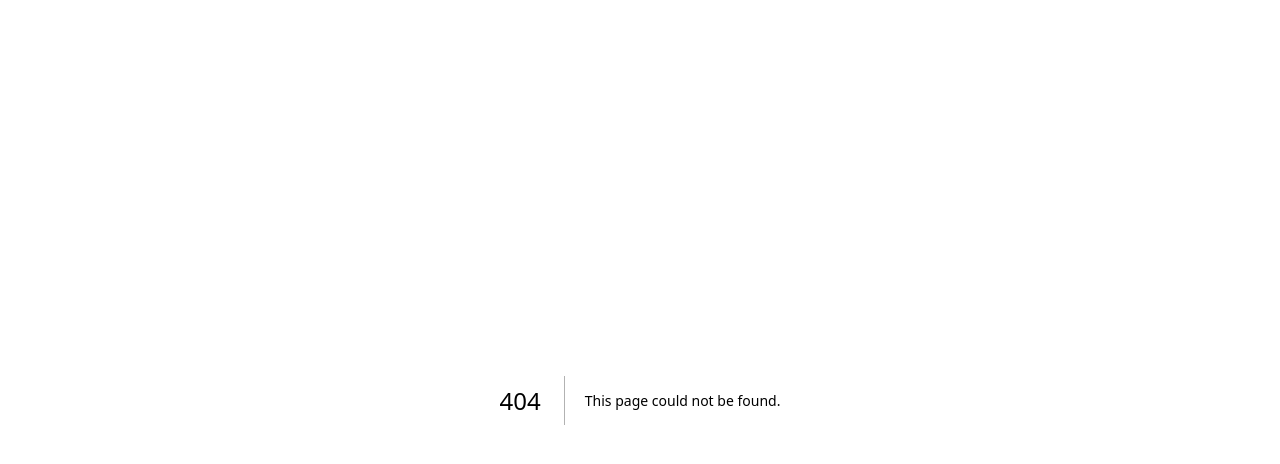
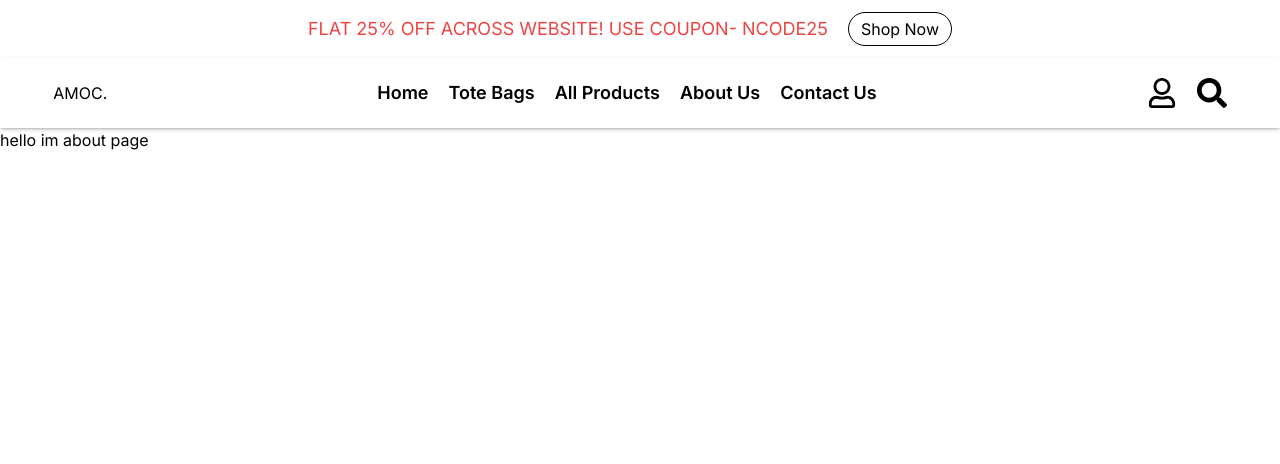
Before and after one commit to Hariom8799/AMOC, a Next.js app: page /about in a window 1280 px wide. Before the commit this address had no page. Shown: the top 464 px of the page. Built offline with nearby package versions, Linux system fonts and the light colour scheme.

Commit message:
Navbar and upper section create successfully

```diff
--- a/package.json
+++ b/package.json
@@ -9,9 +9,13 @@
     "lint": "next lint"
   },
   "dependencies": {
+    "@emotion/react": "^11.11.1",
+    "@emotion/styled": "^11.11.0",
+    "@mui/material": "^5.14.17",
+    "next": "14.0.2",
     "react": "^18",
     "react-dom": "^18",
-    "next": "14.0.2"
+    "react-icons": "^4.11.0"
   },
   "devDependencies": {
     "autoprefixer": "^10.0.1",
--- /dev/null
+++ b/src/app/(pages)/about/page.jsx
@@ -0,0 +1,11 @@
+import React from 'react'
+
+const page = () => {
+  return (
+    <div>
+      hello im about page
+    </div>
+  )
+}
+
+export default page
--- /dev/null
+++ b/src/app/(pages)/contact/page.jsx
@@ -0,0 +1,11 @@
+import React from 'react'
+
+const page = () => {
+  return (
+    <div>
+      hello im contact page
+    </div>
+  )
+}
+
+export default page
--- /dev/null
+++ b/src/app/(pages)/login/page.jsx
@@ -0,0 +1,11 @@
+import React from 'react'
+
+const page = () => {
+  return (
+    <div>
+      im login page
+    </div>
+  )
+}
+
+export default page
--- /dev/null
+++ b/src/app/(pages)/products/page.jsx
@@ -0,0 +1,11 @@
+import React from 'react'
+
+const page = () => {
+  return (
+    <div>
+      hello im product page
+    </div>
+  )
+}
+
+export default page
--- /dev/null
+++ b/src/app/components/DiscountHeader.jsx
@@ -0,0 +1,17 @@
+import Link from 'next/link'
+import React from 'react'
+
+const DiscountHeader = () => {
+  return (
+    <div className='flex items-center justify-center py-3 '>
+      <p className='text-lg text-red-500'>FLAT 25% OFF ACROSS WEBSITE! USE COUPON- NCODE25</p>
+      <button className='py-1 px-3 rounded-full mx-5 border border-black hover:text-white hover:bg-black transition-all duration-200'>
+        <Link href="/products">
+            Shop Now
+        </Link>
+      </button>
+    </div>
+  )
+}
+
+export default DiscountHeader
--- /dev/null
+++ b/src/app/components/NavBar.jsx
@@ -0,0 +1,34 @@
+import Link from 'next/link'
+import React from 'react'
+import Navs from './Navs'
+import {FaRegUser,FaSearch} from 'react-icons/fa'
+
+const NavBar = () => {
+  return (
+    <div className='w-full nav-shadow'>
+      <nav className='flex justify-between items-center w-11/12 py-5 mx-auto '>
+        {/* left most space  logo*/}
+        <div>
+        <Link href="/">
+                <p>AMOC.</p>
+            </Link>
+        </div>
+
+        {/* middle space for nav */}
+
+        <Navs/>
+
+        {/* right most for icons */}
+        <div className='flex justify-between space-x-5 items-center text-3xl'>
+            <Link href="/login">
+                <FaRegUser/>
+            </Link>
+            <FaSearch/>
+        </div>
+
+      </nav>
+    </div>
+  )
+}
+
+export default NavBar
--- /dev/null
+++ b/src/app/components/Navs.jsx
@@ -0,0 +1,38 @@
+import Link from 'next/link'
+import React from 'react'
+
+const Navs = () => {
+  return (
+    <div className='text-lg font-semibold '>
+      <ul className='flex items-center space-x-5 justify-between'>
+        <li>
+            <Link href="/">
+                Home
+            </Link>
+        </li>
+        <li>
+            <Link href="/">
+                Tote Bags
+            </Link>
+        </li>
+        <li>
+            <Link href="/products">
+                All Products
+            </Link>
+        </li>
+        <li>
+            <Link href="/about">
+                About Us
+            </Link>
+        </li>
+        <li>
+            <Link href="/contact">
+                Contact Us
+            </Link>
+        </li>
+      </ul>
+    </div>
+  )
+}
+
+export default Navs
--- a/src/app/globals.css
+++ b/src/app/globals.css
@@ -2,7 +2,7 @@
 @tailwind components;
 @tailwind utilities;
 
-:root {
+/* :root {
   --foreground-rgb: 0, 0, 0;
   --background-start-rgb: 214, 219, 220;
   --background-end-rgb: 255, 255, 255;
@@ -24,4 +24,8 @@ body {
       rgb(var(--background-end-rgb))
     )
     rgb(var(--background-start-rgb));
+} */
+
+.nav-shadow{
+  box-shadow: rgba(50, 50, 93, 0.25) 0px 2px 5px -1px, rgba(0, 0, 0, 0.3) 0px 1px 3px -1px;
 }
--- a/src/app/layout.js
+++ b/src/app/layout.js
@@ -1,5 +1,7 @@
 import { Inter } from 'next/font/google'
 import './globals.css'
+import NavBar from './components/NavBar'
+import DiscountHeader from './components/DiscountHeader'
 
 const inter = Inter({ subsets: ['latin'] })
 
@@ -11,7 +13,12 @@ export const metadata = {
 export default function RootLayout({ children }) {
   return (
     <html lang="en">
-      <body className={inter.className}>{children}</body>
+      <body className={inter.className}>
+        <DiscountHeader/>
+        <NavBar/>
+        {children}
+
+        </body>
     </html>
   )
 }
--- a/src/app/page.js
+++ b/src/app/page.js
@@ -1,113 +1,10 @@
 import Image from 'next/image'
+// import Carousel from './components/carousel'
 
 export default function Home() {
   return (
-    <main className="flex min-h-screen flex-col items-center justify-between p-24">
-      <div className="z-10 max-w-5xl w-full items-center justify-between font-mono text-sm lg:flex">
-        <p className="fixed left-0 top-0 flex w-full justify-center border-b border-gray-300 bg-gradient-to-b from-zinc-200 pb-6 pt-8 backdrop-blur-2xl dark:border-neutral-800 dark:bg-zinc-800/30 dark:from-inherit lg:static lg:w-auto  lg:rounded-xl lg:border lg:bg-gray-200 lg:p-4 lg:dark:bg-zinc-800/30">
-          Get started by editing&nbsp;
-          <code className="font-mono font-bold">src/app/page.js</code>
-        </p>
-        <div className="fixed bottom-0 left-0 flex h-48 w-full items-end justify-center bg-gradient-to-t from-white via-white dark:from-black dark:via-black lg:static lg:h-auto lg:w-auto lg:bg-none">
-          <a
-            className="pointer-events-none flex place-items-center gap-2 p-8 lg:pointer-events-auto lg:p-0"
-            href="https://vercel.com?utm_source=create-next-app&utm_medium=appdir-template&utm_campaign=create-next-app"
-            target="_blank"
-            rel="noopener noreferrer"
-          >
-            By{' '}
-            <Image
-              src="/vercel.svg"
-              alt="Vercel Logo"
-              className="dark:invert"
-              width={100}
-              height={24}
-              priority
-            />
-          </a>
-        </div>
-      </div>
-
-      <div className="relative flex place-items-center before:absolute before:h-[300px] before:w-[480px] before:-translate-x-1/2 before:rounded-full before:bg-gradient-radial before:from-white before:to-transparent before:blur-2xl before:content-[''] after:absolute after:-z-20 after:h-[180px] after:w-[240px] after:translate-x-1/3 after:bg-gradient-conic after:from-sky-200 after:via-blue-200 after:blur-2xl after:content-[''] before:dark:bg-gradient-to-br before:dark:from-transparent before:dark:to-blue-700 before:dark:opacity-10 after:dark:from-sky-900 after:dark:via-[#0141ff] after:dark:opacity-40 before:lg:h-[360px] z-[-1]">
-        <Image
-          className="relative dark:drop-shadow-[0_0_0.3rem_#ffffff70] dark:invert"
-          src="/next.svg"
-          alt="Next.js Logo"
-          width={180}
-          height={37}
-          priority
-        />
-      </div>
-
-      <div className="mb-32 grid text-center lg:max-w-5xl lg:w-full lg:mb-0 lg:grid-cols-4 lg:text-left">
-        <a
-          href="https://nextjs.org/docs?utm_source=create-next-app&utm_medium=appdir-template&utm_campaign=create-next-app"
-          className="group rounded-lg border border-transparent px-5 py-4 transition-colors hover:border-gray-300 hover:bg-gray-100 hover:dark:border-neutral-700 hover:dark:bg-neutral-800/30"
-          target="_blank"
-          rel="noopener noreferrer"
-        >
-          <h2 className={`mb-3 text-2xl font-semibold`}>
-            Docs{' '}
-            <span className="inline-block transition-transform group-hover:translate-x-1 motion-reduce:transform-none">
-              -&gt;
-            </span>
-          </h2>
-          <p className={`m-0 max-w-[30ch] text-sm opacity-50`}>
-            Find in-depth information about Next.js features and API.
-          </p>
-        </a>
-
-        <a
-          href="https://nextjs.org/learn?utm_source=create-next-app&utm_medium=appdir-template-tw&utm_campaign=create-next-app"
-          className="group rounded-lg border border-transparent px-5 py-4 transition-colors hover:border-gray-300 hover:bg-gray-100 hover:dark:border-neutral-700 hover:dark:bg-neutral-800 hover:dark:bg-opacity-30"
-          target="_blank"
-          rel="noopener noreferrer"
-        >
-          <h2 className={`mb-3 text-2xl font-semibold`}>
-            Learn{' '}
-            <span className="inline-block transition-transform group-hover:translate-x-1 motion-reduce:transform-none">
-              -&gt;
-            </span>
-          </h2>
-          <p className={`m-0 max-w-[30ch] text-sm opacity-50`}>
-            Learn about Next.js in an interactive course with&nbsp;quizzes!
-          </p>
-        </a>
-
-        <a
-          href="https://vercel.com/templates?framework=next.js&utm_source=create-next-app&utm_medium=appdir-template&utm_campaign=create-next-app"
-          className="group rounded-lg border border-transparent px-5 py-4 transition-colors hover:border-gray-300 hover:bg-gray-100 hover:dark:border-neutral-700 hover:dark:bg-neutral-800/30"
-          target="_blank"
-          rel="noopener noreferrer"
-        >
-          <h2 className={`mb-3 text-2xl font-semibold`}>
-            Templates{' '}
-            <span className="inline-block transition-transform group-hover:translate-x-1 motion-reduce:transform-none">
-              -&gt;
-            </span>
-          </h2>
-          <p className={`m-0 max-w-[30ch] text-sm opacity-50`}>
-            Explore starter templates for Next.js.
-          </p>
-        </a>
-
-        <a
-          href="https://vercel.com/new?utm_source=create-next-app&utm_medium=appdir-template&utm_campaign=create-next-app"
-          className="group rounded-lg border border-transparent px-5 py-4 transition-colors hover:border-gray-300 hover:bg-gray-100 hover:dark:border-neutral-700 hover:dark:bg-neutral-800/30"
-          target="_blank"
-          rel="noopener noreferrer"
-        >
-          <h2 className={`mb-3 text-2xl font-semibold`}>
-            Deploy{' '}
-            <span className="inline-block transition-transform group-hover:translate-x-1 motion-reduce:transform-none">
-              -&gt;
-            </span>
-          </h2>
-          <p className={`m-0 max-w-[30ch] text-sm opacity-50`}>
-            Instantly deploy your Next.js site to a shareable URL with Vercel.
-          </p>
-        </a>
-      </div>
-    </main>
+   <div>
+      {/* <carousel/> */}
+   </div>
   )
 }
```
Also changed, not shown: 1 other file (tests, documents, lock files or other folders).
